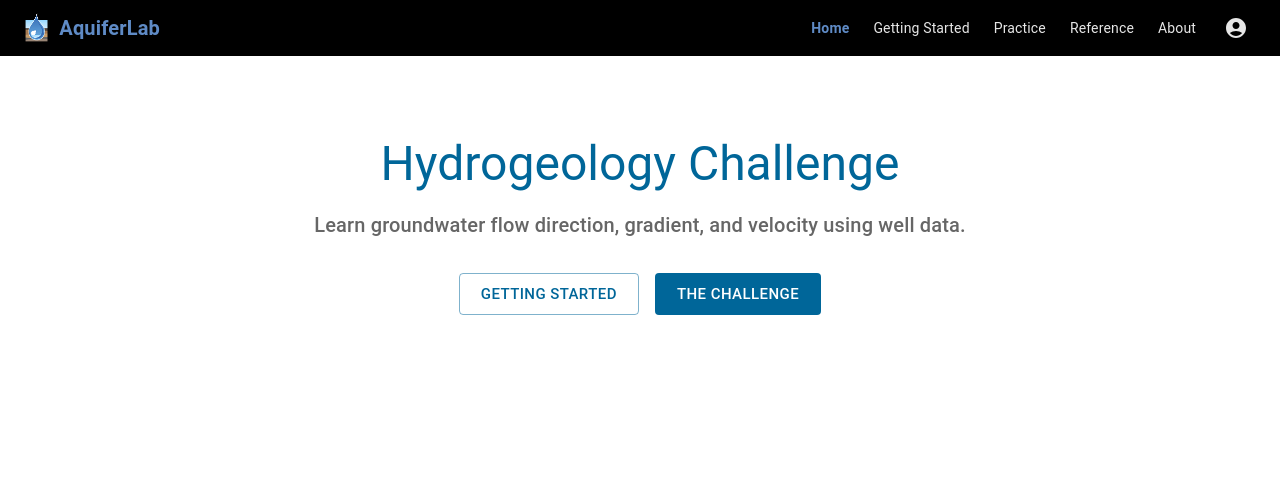
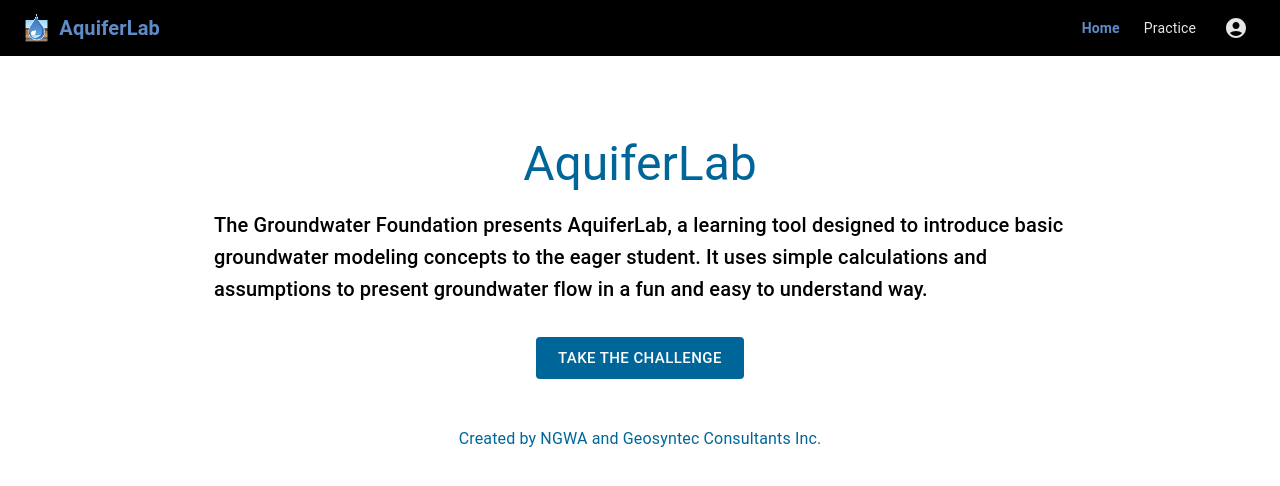
Before and after one commit to Geosyntec/ngwa-hydrogeo-challenge, a React (Vite) app: page / in a window 1280 px wide. Shown: the top 486 px of the page. Built offline with nearby package versions, Linux system fonts and the light colour scheme.

Commit message:
Update landing page

```diff
--- a/src/app/routes.tsx
+++ b/src/app/routes.tsx
@@ -29,8 +29,8 @@ export function testHrefWithTeacherId(
 
 export const NAV_ITEMS = [
   { path: ROUTES.home, label: 'Home' },
-  { path: ROUTES.gettingStarted, label: 'Getting Started' },
+  // { path: ROUTES.gettingStarted, label: 'Getting Started' },
   { path: ROUTES.scenario, label: 'Practice' },
-  { path: ROUTES.reference, label: 'Reference' },
-  { path: ROUTES.about, label: 'About' },
+  // { path: ROUTES.reference, label: 'Reference' },
+  // { path: ROUTES.about, label: 'About' },
 ] as const
--- a/src/pages/LandingPage.tsx
+++ b/src/pages/LandingPage.tsx
@@ -1,79 +1,35 @@
-import { useEffect, useState } from 'react'
 import { Link } from 'react-router-dom'
 import { Box, Container, Typography, Button } from '@mui/material'
 import { ROUTES } from '../app/routes'
-import { getApiUrl } from '../app/apiConfig'
 
 // type PingStatus = 'idle' | 'loading' | 'success' | 'error'
 
 export default function LandingPage() {
-  // const [pingStatus, setPingStatus] = useState<PingStatus>('idle')
-
-  // useEffect(() => {
-  //   let cancelled = false
-  //   setPingStatus('loading')
-  //   fetch(`${getApiUrl()}/api/ping`)
-  //     .then(async (res) => {
-  //       if (cancelled) return
-  //       if (!res.ok) {
-  //         setPingStatus('error')
-  //         return
-  //       }
-  //       const data = await res.json()
-  //       if (data === true) {
-  //         setPingStatus('success')
-  //       } else {
-  //         setPingStatus('error')
-  //       }
-  //     })
-  //     .catch(() => {
-  //       if (!cancelled) setPingStatus('error')
-  //     })
-  //   return () => {
-  //     cancelled = true
-  //   }
-  // }, [])
-
-  // if (pingStatus === 'loading') {
-  //   return (
-  //     <Container maxWidth="md" sx={{ py: 4 }}>
-  //       <Box sx={{ textAlign: 'center', py: 6 }}>
-  //         <Typography color="text.secondary">Connecting to server…</Typography>
-  //       </Box>
-  //     </Container>
-  //   )
-  // }
-
-  // if (pingStatus === 'error') {
-  //   throw new Error('500') // 500 error: backend unreachable or ping failed
-  // }
-
   return (
     <Container maxWidth="md" sx={{ py: 4 }}>
       <Box sx={{ textAlign: 'center', py: 6 }}>
         <Typography variant="h3" component="h1" gutterBottom color="primary">
-          Hydrogeology Challenge
+          AquiferLab
         </Typography>
-        <Typography variant="h6" color="text.secondary" sx={{ mb: 4 }}>
-          Learn groundwater flow direction, gradient, and velocity using well data.
+        <Typography variant="h6" color="#000000" align="left" sx={{ mb: 4 }}>
+          The Groundwater Foundation presents AquiferLab, a learning tool designed to introduce
+          basic groundwater modeling concepts to the eager student. It uses
+          simple calculations and assumptions to present groundwater flow in a
+          fun and easy to understand way.
         </Typography>
-        <Button
-          component={Link}
-          to={ROUTES.gettingStarted}
-          variant="outlined"
-          size="large"
-          sx={{ mr: 2 }}
-        >
-          Getting Started
-        </Button>
         <Button
           component={Link}
           to={ROUTES.scenario}
           variant="contained"
           size="large"
         >
-          The Challenge
+          Take the Challenge
         </Button>
+      </Box>
+      <Box>
+      <Typography variant="body1" align="center" color="primary">
+          Created by NGWA and Geosyntec Consultants Inc.
+        </Typography>
       </Box>
     </Container>
   )
```
